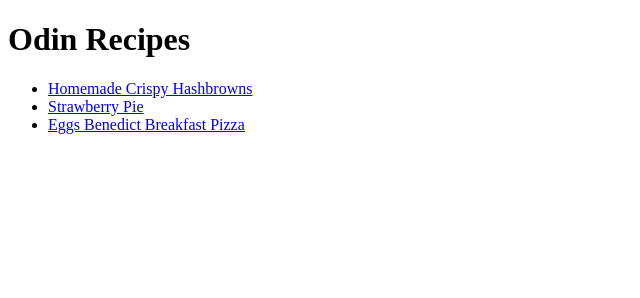
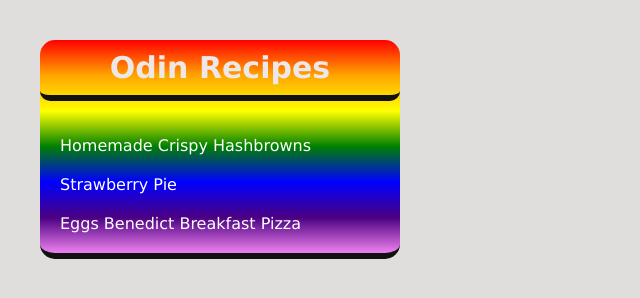
Before and after one commit to Lokie-ree/odin-recipes, a plain HTML site: page index.html in a window 1280 px wide. Shown: the whole page, without its empty margins (0-640 px from the left). Drawn offline with Linux system fonts and the light colour scheme.

Commit message:
Styled index.html with hover effects and gradients

```diff
--- a/index.html
+++ b/index.html
@@ -4,10 +4,10 @@
   <meta charset="UTF-8">
   <meta name="viewport" content="width=device-width, initial-scale=1.0">
   <title>Odin Recipes</title>
-  <link rel="stylesheet" href="styles.css">
+  <link rel="stylesheet" href="indexstyles.css">
 </head>
 <body>
-    <div class="flex-container">
+    <div>
       <h1>Odin Recipes</h1>
       <ul>
         <li><a href="recipes/hashbrowns.html" target="_blank">Homemade Crispy Hashbrowns</a></li>
--- /dev/null
+++ b/indexstyles.css
@@ -0,0 +1,78 @@
+* {
+  margin: 0;
+  padding: 0;
+  box-sizing: border-box;
+  font-family:'Lucida Sans', 'Lucida Sans Regular', 'Lucida Grande', 'Lucida Sans Unicode', Geneva, Verdana, sans-serif;
+}
+
+body {
+  background-color: rgb(224, 222, 220);
+  max-width: 400px;
+  height: auto;
+  margin: 20px;
+  padding: 20px;
+
+}
+
+div {
+  border-bottom: 6px solid rgb(17, 17, 17);
+  border-radius: 15px;
+  color: rgb(237, 231, 231);
+  padding: 0px;
+
+  background: linear-gradient(red, orange, yellow, green, blue, indigo, violet);
+}
+
+h1 {
+  text-align: center;
+  border-bottom: 6px solid rgb(17, 17, 17);
+  border-radius: 10px;
+  padding: 10px;
+  margin-bottom: 15px;
+  font-size: 30px;
+}
+
+ul, li {
+  padding: 10px;
+  color: white;
+  list-style-type: none;
+}
+
+a {
+  text-decoration: none;
+  color: white;
+}
+
+a:hover {
+  font-weight: bold;
+  font-size: 20px;
+}
+
+/*
+
+
+.container {
+  display: block;
+  border: 5px solid rgb(96, 96, 98);
+  border-radius: 20px;
+  padding: 20px;
+  display: flex;
+  flex-wrap: wrap;
+  justify-content: center;
+  background-color: rgb(200, 232, 239);
+}
+
+ul, li {
+  padding: 10px;
+  font-size: 1.2rem;
+}
+
+a {
+  text-decoration: none;
+}
+
+a:hover {
+  color: rgb(36, 36, 244);
+}
+
+*/
--- a/recipes/recipestyles.css
+++ b/recipes/recipestyles.css
@@ -2,24 +2,9 @@
   margin: 0;
   padding: 0;
   box-sizing: border-box;
-  font-family: Cambria, Cochin, Georgia, Times, 'Times New Roman', serif;
+  font-family:'Lucida Sans', 'Lucida Sans Regular', 'Lucida Grande', 'Lucida Sans Unicode', Geneva, Verdana, sans-serif;
 }
 
 body {
-  background-color: rgb(26, 26, 90);
-  width: 100vh;
-  height: 100vh;
-  color: rgb(200, 192, 192);
-  text-align: center;
+  background-color: rgb(111, 111, 108);
 }
-
-h1 {
-  padding: 20px;
-
-}
-
-.flex-container {
-  padding: 10px;
-  border: 3px solid rgb(41, 32, 32);
-  border-radius: 5px;
-}
```
